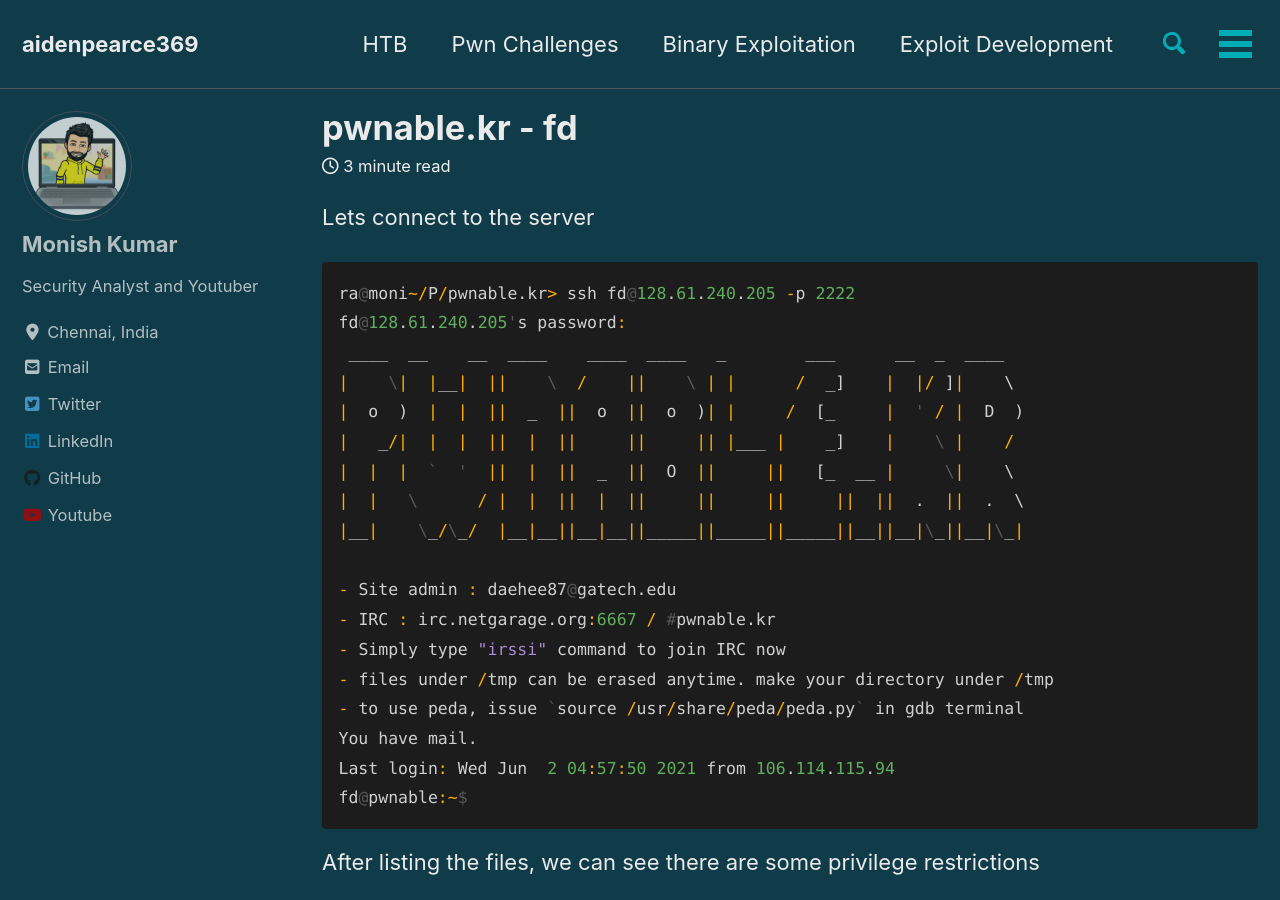
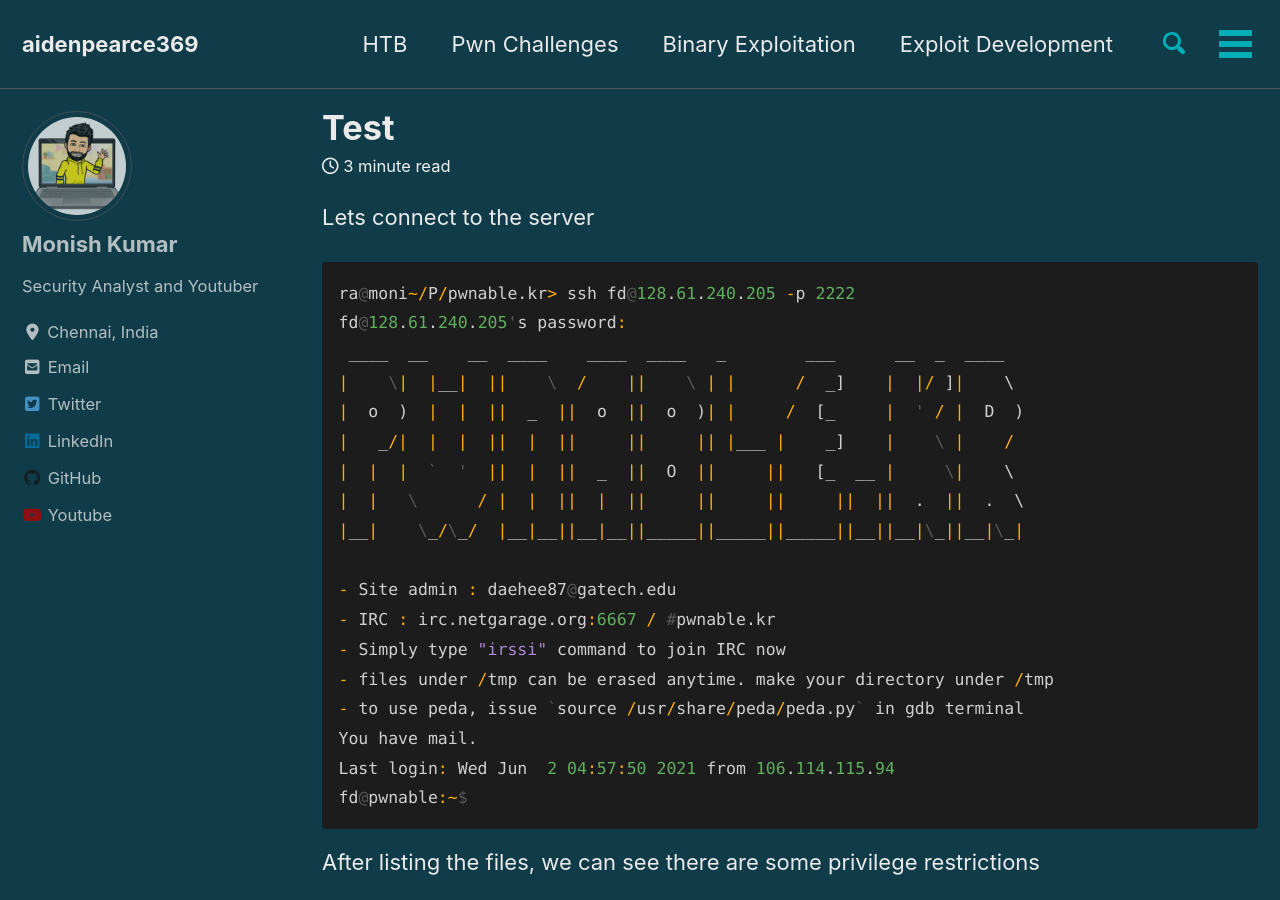
Before and after one commit to 0xcyberpj/AidenPearce369.github.io, a Jekyll site: the page built from _posts/HackTheBox/2021-09-14-mime.md, in a window 1280 px wide and 900 px high. Built offline with Jekyll 4.4.1, drawn with Linux system fonts in a browser that asks for light colours; cached includes are drawn as plain includes; nearby versions of some CDN libraries.

Commit message:
Update 2021-09-14-mime.md

```diff
--- a/_posts/HackTheBox/2021-09-14-mime.md
+++ b/_posts/HackTheBox/2021-09-14-mime.md
@@ -1,5 +1,5 @@
 ---
-title: "pwnable.kr - fd"
+title: "Test"
 classes: wide
 tag:
   - "file descriptors"
@@ -8,7 +8,7 @@ header:
 ribbon: green
 description: "A simple challenge related to file descriptors"
 categories:
-  - htb
+  - HTB
 ---
 
 Lets connect to the server
```
